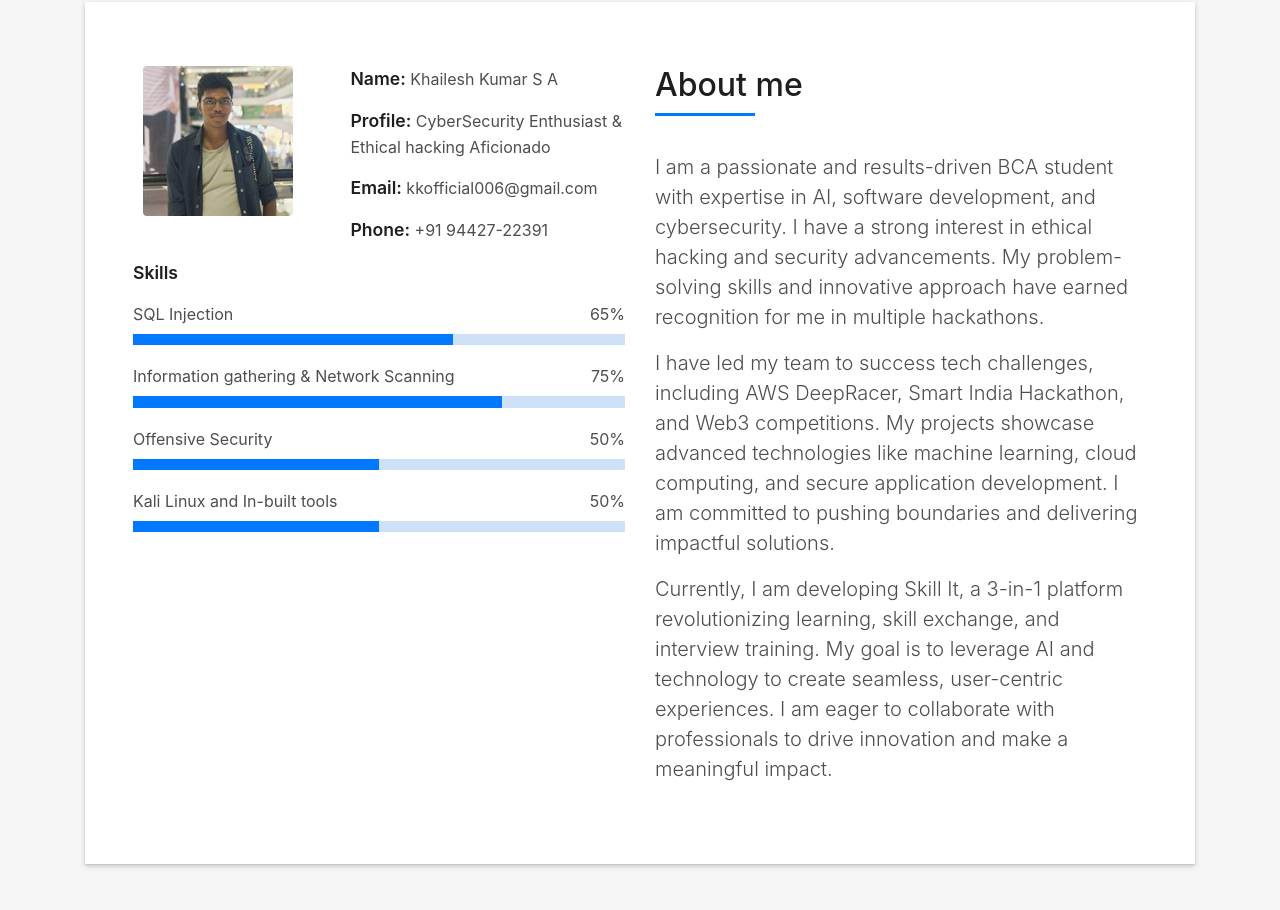
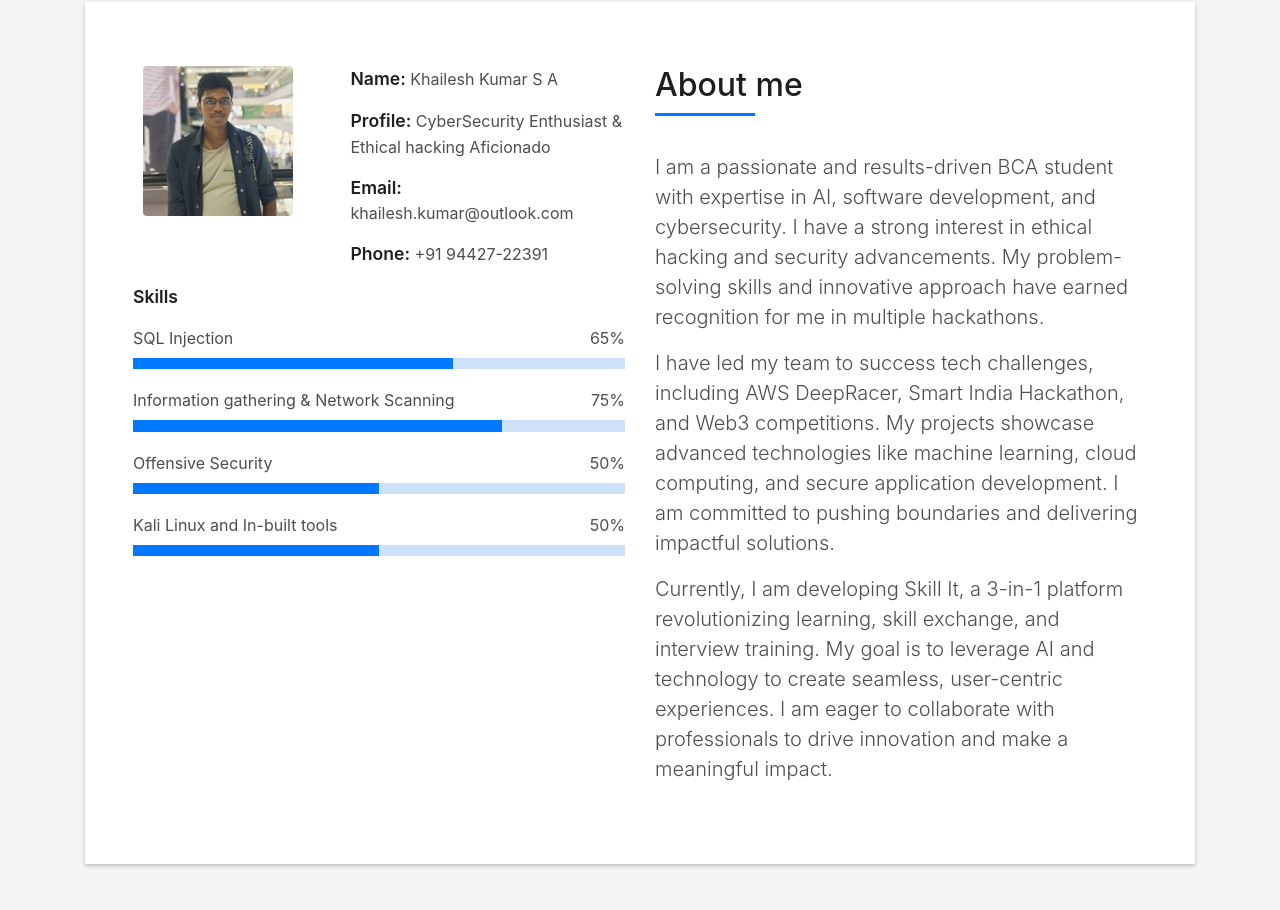
Before and after one commit to khailesh-kumar-sa/MY-Portfolio, a plain HTML site: page index.html in a window 1280 px wide. Shown: the part 862-1772 px from the top of the page. Drawn offline with Linux system fonts and the light colour scheme; files whose address does not match are found by name.

Commit message:
Update index.html

```diff
--- a/index.html
+++ b/index.html
@@ -91,7 +91,7 @@
                     <div class="about-info">
                       <p><span class="title-s">Name: </span> <span>Khailesh Kumar S A</span></p>
                       <p><span class="title-s">Profile: </span> <span>CyberSecurity Enthusiast & Ethical hacking Aficionado</span></p>
-                      <p><span class="title-s">Email: </span> <span>kkofficial006@gmail.com</span></p>
+                      <p><span class="title-s">Email: </span> <span>khailesh.kumar@outlook.com</span></p>
                       <p><span class="title-s">Phone: </span> <span>+91 94427-22391</span></p>
                     </div>
                   </div>
```
